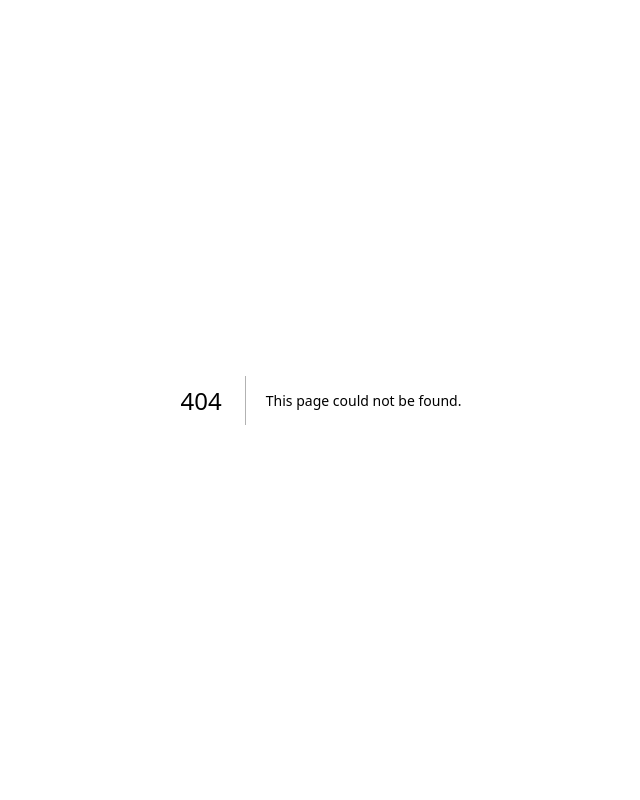
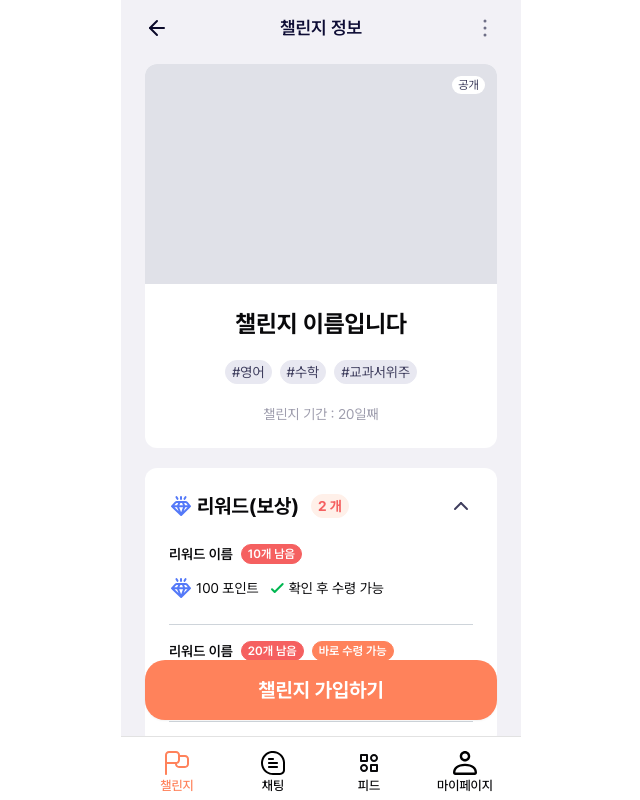
Before and after one commit to Jak-Sim/client-web, a Next.js app: page /challenge/1/detail in a window 1280 px wide. Before the commit this address had no page. Shown: the whole page, without its empty margins (319-959 px from the left). Built offline with nearby package versions, Linux system fonts and the light colour scheme.

Commit message:
refactor: 챌린지 detail 페이지 경로 수정

```diff
--- /dev/null
+++ b/src/app/(pages)/challenge/[challengeId]/detail/page.tsx
@@ -0,0 +1,40 @@
+import Button from '@/components/button/Button';
+import Header from '@/components/layout/Header';
+import PageLayout from '@/components/layout/PageLayout';
+import ChallengeDetail from '../../_components/ChallengeDetail';
+import { DummyChallenge } from '../../_components/ChallengeList';
+import ChallengeModal from './_components/ChallengeModal';
+
+const Page = async ({ params }: { params: { challengeId: string } }) => {
+  const challengeId = params.challengeId;
+  const challenge = DummyChallenge;
+  const isJoined = false;
+
+  // TODO:
+  console.log('fetch challenge data with id: ' + challengeId);
+
+  return (
+    <PageLayout
+      header={
+        <Header className='border-none bg-v1-background'>
+          <Header.BackButton tail={true} />
+          <Header.Center>챌린지 정보</Header.Center>
+          <ChallengeModal />
+        </Header>
+      }
+      className='bg-v1-background'
+    >
+      <ChallengeDetail challenge={challenge} />
+
+      {!isJoined && (
+        <div className='h-20'>
+          <div className='fixed bottom-0 left-1/2 w-full max-w-[400px] -translate-x-1/2 px-6 pb-20'>
+            <Button>챌린지 가입하기</Button>
+          </div>
+        </div>
+      )}
+    </PageLayout>
+  );
+};
+
+export default Page;
--- a/src/app/(pages)/challenge/code/_components/CodeForm.tsx
+++ b/src/app/(pages)/challenge/code/_components/CodeForm.tsx
@@ -26,7 +26,7 @@ export default function CodeForm({ userId }: { userId: string }) {
 
   const onSubmit = (data: FieldValues) => {
     if (!data.code || !challenge) return;
-    router.push(`/challenge/${challenge.challengeId}`);
+    router.push(`/challenge/${challenge.challengeId}/detail`);
   };
   const code = watch('code');
 
```
Also changed, not shown: src/app/(pages)/challenge/[challengeId]/detail/_components/ChallengeModal.tsx (renamed from src/app/(pages)/challenge/[challengeId]/_components/ChallengeModal.tsx).
